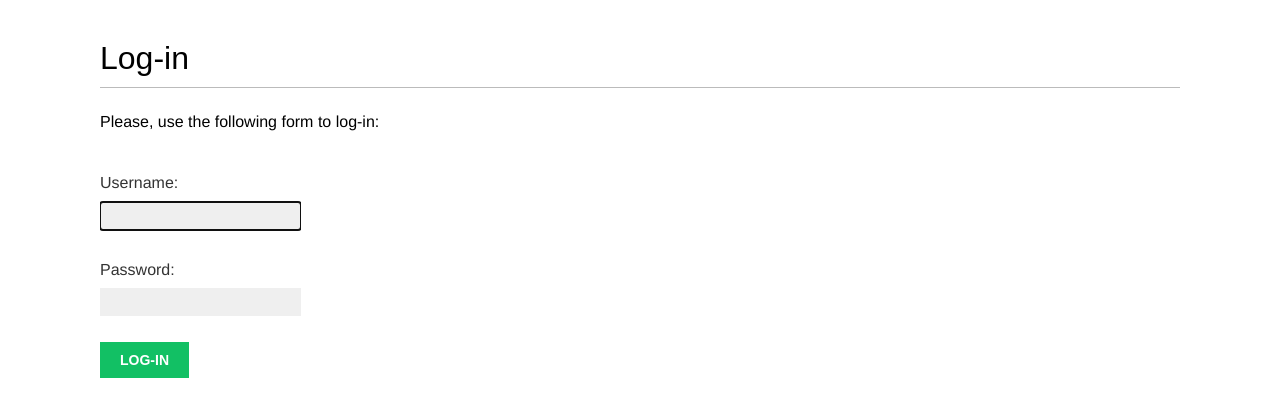
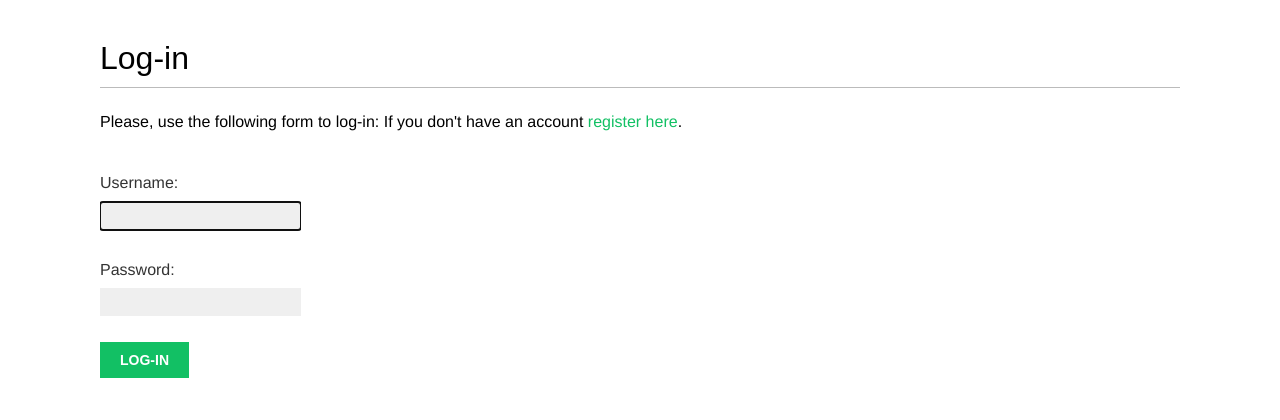
Before and after one commit to pdrm26/social_website, a Django app: page /account/login/ in a window 1280 px wide. Shown: the part 47-467 px from the top of the page. Run offline with Django 5.2, Linux system fonts and the light colour scheme; some web fonts are replaced.

Commit message:
feat: add registration link to the login page

```diff
--- a/account/templates/registration/login.html
+++ b/account/templates/registration/login.html
@@ -8,7 +8,10 @@
         Please try again.
         </p>
     {% else %}
-        <p>Please, use the following form to log-in:</p>
+        <p>Please, use the following form to log-in:
+            If you don't have an account <a href="{% url "register" %}">register here</a>.
+        </p>
+
     {% endif %}
     <div class="login-form">
     <form action="{% url 'login' %}" method="post">
```
